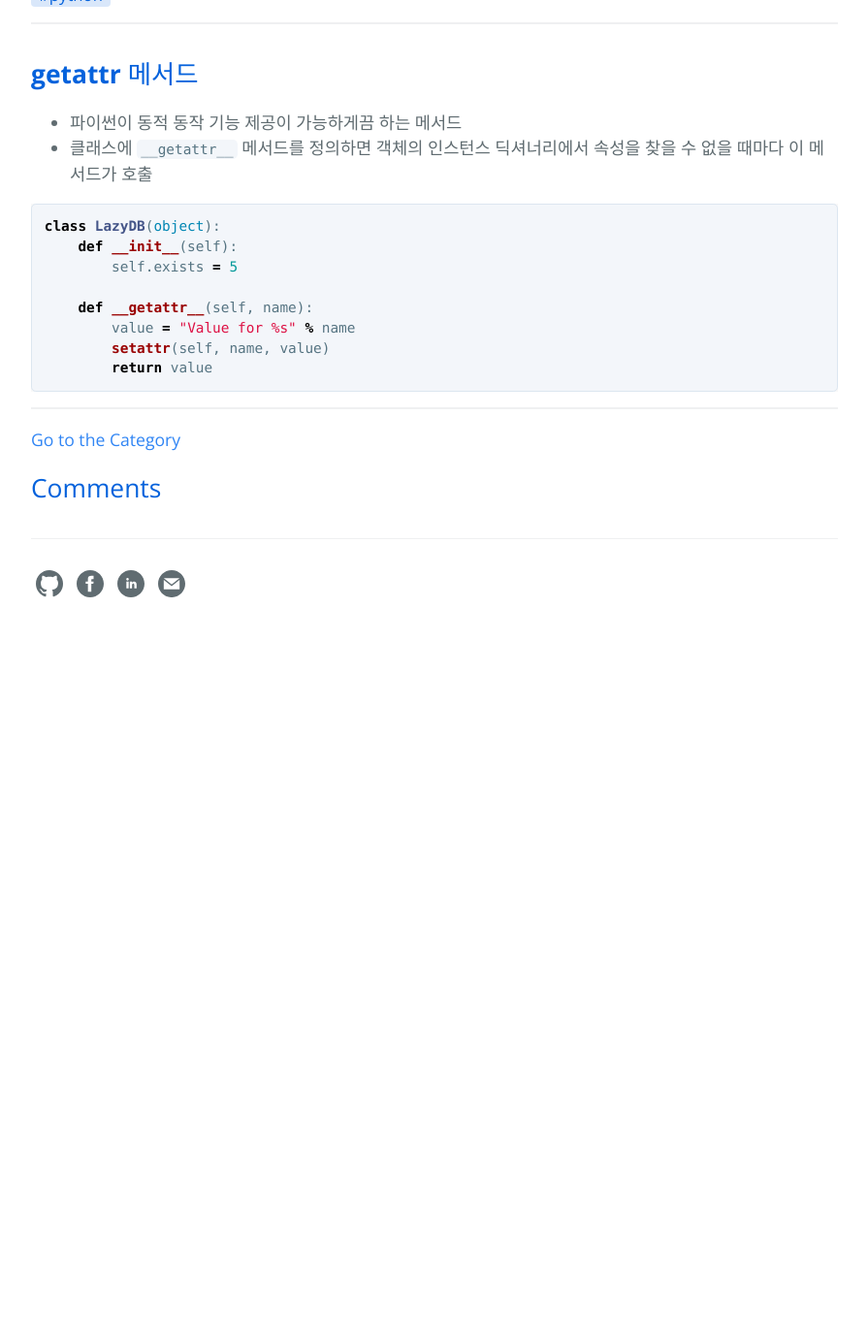
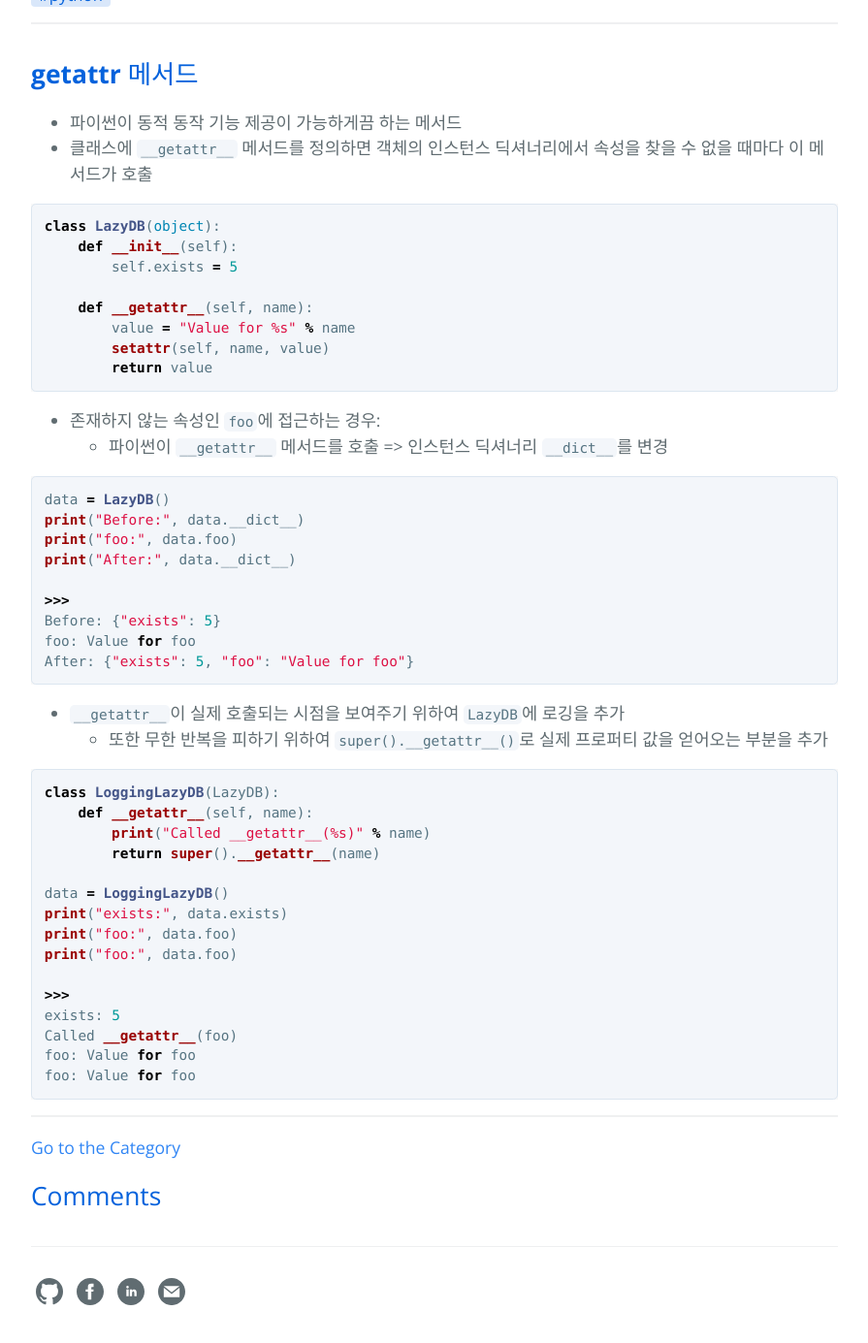
Before and after one commit to hcnoh/hcnoh.github.io, a Jekyll site: the page built from _posts/2018-10-17-effective-python-way32.md, in a window 1280 px wide and 1400 px high, scrolled down 542 px. Shown: the top 1385 px of the window at 97% size, without its empty margins (192-1087 px from the left). Built offline with Jekyll 4.4.1, drawn with Linux system fonts in a browser that asks for light colours; comment, search, counter and statistics services are not loaded; before the commit the page ends 1212 px from its top, so only the background shows below that.

Commit message:
Update 2018-10-17-effective-python-way32.md

````diff
--- a/_posts/2018-10-17-effective-python-way32.md
+++ b/_posts/2018-10-17-effective-python-way32.md
@@ -26,3 +26,39 @@ class LazyDB(object):
         setattr(self, name, value)
         return value
 ```
+
+- 존재하지 않는 속성인 `foo`에 접근하는 경우:
+    - 파이썬이 `__getattr__` 메서드를 호출 => 인스턴스 딕셔너리 `__dict__`를 변경
+
+```python
+data = LazyDB()
+print("Before:", data.__dict__)
+print("foo:", data.foo)
+print("After:", data.__dict__)
+
+>>>
+Before: {"exists": 5}
+foo: Value for foo
+After: {"exists": 5, "foo": "Value for foo"}
+```
+
+- `__getattr__`이 실제 호출되는 시점을 보여주기 위하여 `LazyDB`에 로깅을 추가
+    - 또한 무한 반복을 피하기 위하여 `super().__getattr__()`로 실제 프로퍼티 값을 얻어오는 부분을 추가
+
+```python
+class LoggingLazyDB(LazyDB):
+    def __getattr__(self, name):
+        print("Called __getattr__(%s)" % name)
+        return super().__getattr__(name)
+
+data = LoggingLazyDB()
+print("exists:", data.exists)
+print("foo:", data.foo)
+print("foo:", data.foo)
+
+>>>
+exists: 5
+Called __getattr__(foo)
+foo: Value for foo
+foo: Value for foo
+```
````
